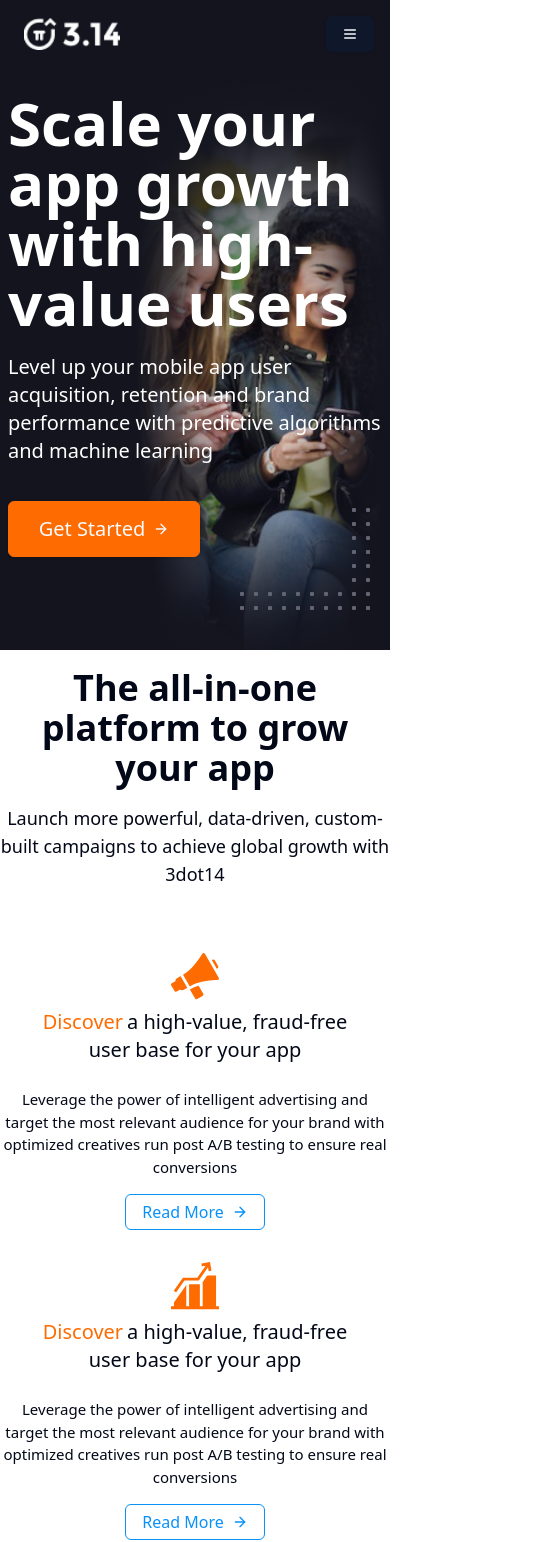
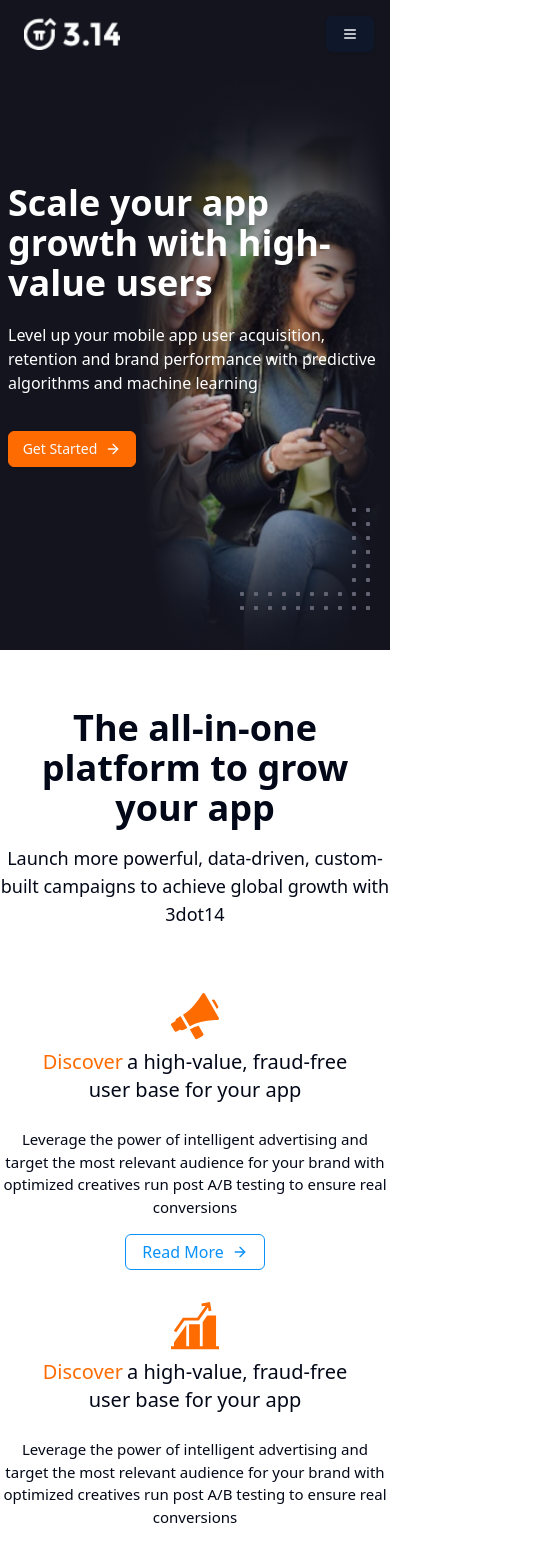
Before and after one commit to jppctech/3dot14, a Next.js app: page / in a window 390 px wide. Shown: the top 1542 px of the page, 536 px wide, since content can reach past the window. Built offline with nearby package versions, Linux system fonts and the light colour scheme.

Commit message:
responsive

```diff
--- a/components/grow-your-app.tsx
+++ b/components/grow-your-app.tsx
@@ -3,7 +3,7 @@ import { Button } from "./ui/button"
 
 const GrowYourApp = () => {
     return (
-        <div className="max-w-screen-2xl mx-auto w-full flex flex-col pb-20">
+        <div className="max-w-screen-2xl mx-auto w-full flex flex-col py-10">
             <section className="w-full flex flex-col items-center gap-10">
                 <div className="w-full flex flex-col items-center gap-4 text-center">
                     <p className="text-4xl font-[600]">The all-in-one platform to grow your app</p>
@@ -75,25 +75,25 @@ const GrowYourApp = () => {
                 <div className="max-w-screen-2xl w-full flex flex-col mt-4 gap-6">
                     <p className="w-full flex text-4xl font-[500] justify-center">3dot14 by the count</p>
 
-                    <div className="w-full items-center flex justify-between">
+                    <div className="w-full items-center grid md:grid-cols-4 md:gap-0 gap-8">
                         <div className="flex flex-col gap-2 items-center">
-                            <p className="text-[#0991f8] text-6xl font-[500]">3.5Bn+</p>
-                            <p className="font-[500] text-lg">Users across apps</p>
+                            <p className="text-[#0991f8] md:text-6xl text-4xl font-[500]">3.5Bn+</p>
+                            <p className="font-[500] md:text-lg text-sm">Users across apps</p>
                         </div>
 
                         <div className="flex flex-col gap-2 items-center">
-                            <p className="text-[#0991f8] text-6xl font-[500]">110+</p>
-                            <p className="font-[500] text-lg">Countries engaged</p>
+                            <p className="text-[#0991f8] md:text-6xl text-4xl font-[500]">110+</p>
+                            <p className="font-[500] md:text-lg text-sm">Countries engaged</p>
                         </div>
 
                         <div className="flex flex-col gap-2 items-center">
-                            <p className="text-[#0991f8] text-6xl font-[500]">100 Bn+</p>
-                            <p className="font-[500] text-lg">Daily Ad request</p>
+                            <p className="text-[#0991f8] md:text-6xl text-4xl font-[500]">100 Bn+</p>
+                            <p className="font-[500] md:text-lg text-sm">Daily Ad request</p>
                         </div>
 
                         <div className="flex flex-col gap-2 items-center">
-                            <p className="text-[#0991f8] text-6xl font-[500]">8+</p>
-                            <p className="font-[500] text-lg">Years of Experience</p>
+                            <p className="text-[#0991f8] md:text-6xl text-4xl font-[500]">8+</p>
+                            <p className="font-[500] md:text-lg text-sm">Years of Experience</p>
                         </div>
                     </div>
                 </div>
--- a/components/hero.tsx
+++ b/components/hero.tsx
@@ -20,9 +20,9 @@ export const HeroPage = () => {
         }}
       >
         <div className="max-w-screen-2xl mx-auto w-full flex flex-col gap-5 px-2 md:px-0">
-            <p className="text-white text-6xl font-[600] max-w-2xl">Scale your app growth with high-value users</p>
-            <p className=" text-white text-xl font-[500] max-w-2xl">Level up your mobile app user acquisition, retention and brand performance with predictive algorithms and machine learning</p>
-            <Button className="w-48 h-14 bg-[#fe6b01] hover:bg-white border border-[#fe6b01] hover:text-[#fe6b01] text-xl mt-4">
+            <p className="text-white md:text-6xl text-4xl font-[600] max-w-2xl">Scale your app growth with high-value users</p>
+            <p className=" text-white md:text-xl font-[500] max-w-2xl">Level up your mobile app user acquisition, retention and brand performance with predictive algorithms and machine learning</p>
+            <Button className="md:w-48 md:h-14 w-32 bg-[#fe6b01] hover:bg-white border border-[#fe6b01] hover:text-[#fe6b01] md:text-xl mt-4">
                 <p>Get Started</p>
                 <ArrowRight size={28}/>
             </Button>
```
